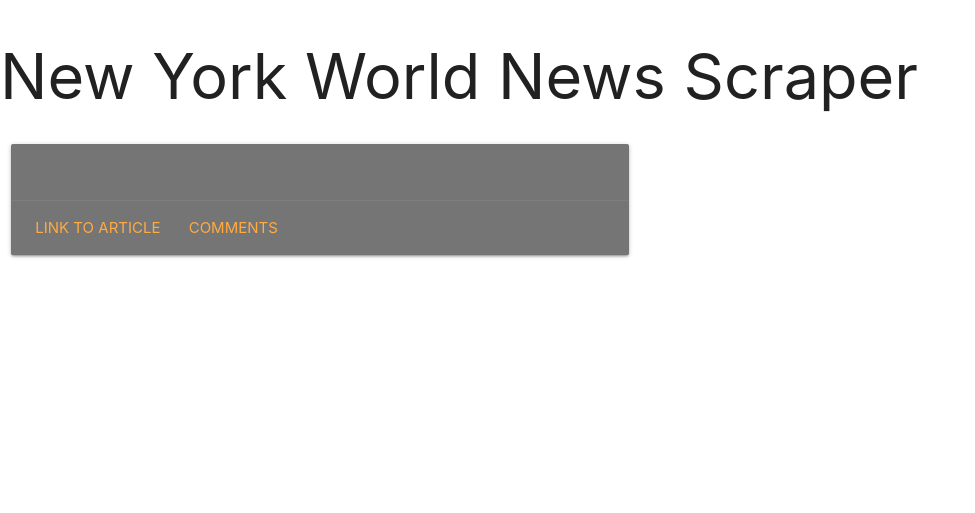
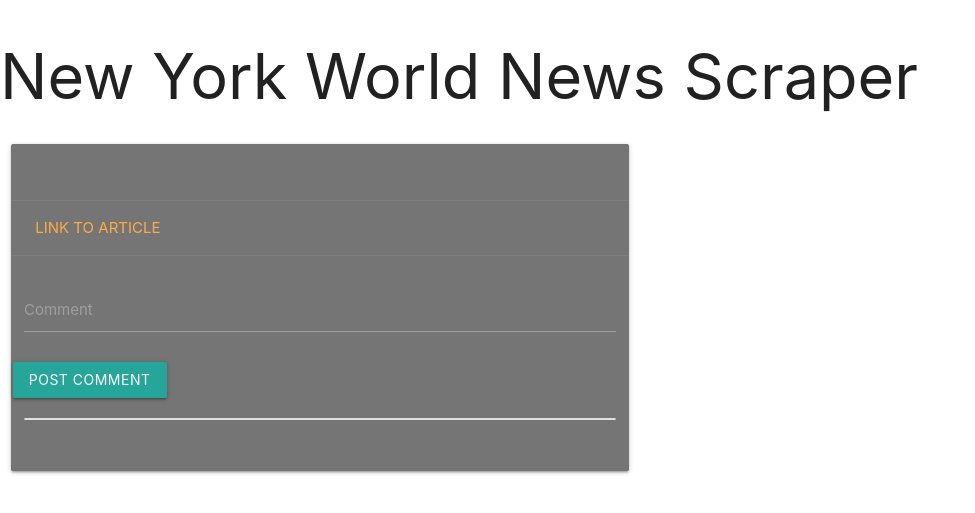
Before and after one commit to kepa4/news-scraper, a Node server app: page /articles in a window 1280 px wide. Shown: the top 513 px of the page, without its empty margins (0-975 px from the left). Run offline with Node 20, Linux system fonts and the light colour scheme; tables that the repository leaves empty hold one stand-in row (values such as "Sample post"); some libraries are stand-ins or nearby versions.

Commit message:
Implement a way to create comments

```diff
--- a/controllers/routes.js
+++ b/controllers/routes.js
@@ -85,9 +85,55 @@
         console.log(err);
       } else {
         var expbsObject = {articles: data};
+        console.log(expbsObject.articles[0]);
         res.render('index', expbsObject);
       }
     });
 });
 
+router.get('/articles/:id', function(req, res) {
+  Article.findOne({_id: req.params.id})
+    .populate('Comment')
+    .then(function(dbArticle) {
+      res.json(dbArticle);
+    })
+    .catch(function(err) {
+      res.json(err);
+    });
+});
+
+router.post('/articles/:id', function(req, res) {
+  Comment.create(req.body)
+    .then(function(dbComment) {
+      return Article.findOneAndUpdate(
+        {_id: req.params.id},
+        {$push: {comments: dbComment}},
+        {new: true},
+      );
+    })
+    .then(function(dbArticle) {
+      res.json(dbArticle);
+    })
+    .catch(function(err) {
+      res.json(err);
+    });
+});
+
+router.put('/articles/delete/:id', function(req, res) {
+  Comment.update(req.body)
+    .then(function(dbComment) {
+      return Article.findOneAndUpdate(
+        {},
+        {$pull: {comments: {$in: [dbComment._id]}}},
+        {},
+      );
+    })
+    .then(function(dbArticle) {
+      res.json(dbArticle);
+    })
+    .catch(function(err) {
+      res.json(err);
+    });
+});
+
 module.exports = router;
--- a/models/comments.js
+++ b/models/comments.js
@@ -3,7 +3,6 @@
 var Schema = mongoose.Schema;
 
 var CommentSchema = new Schema({
-  author: String,
   comment: String,
 });
 
--- /dev/null
+++ b/public/app.js
@@ -0,0 +1,40 @@
+$(document).on('click', '#commentSubmit', function() {
+  event.preventDefault();
+
+  var thisId = $(this).attr('data-id');
+  var comment = $('#commentInput').val();
+
+  $.ajax({
+    method: 'POST',
+    url: '/articles/' + thisId,
+    data: {
+      comment: $('#commentInput').val(),
+    },
+  }).then(function(data) {
+    console.log(data);
+    $('commentInput').empty();
+  });
+
+  $('#collection').append(`<li class="collection-item">${comment}</li>`);
+  $('#commentInput').val('');
+});
+
+// following code is not used anywhere and does not work
+$(document).on('click', '#deleteComment', function() {
+  event.preventDefault();
+
+  var thisId = $(this).attr('data-id');
+
+  $.ajax({
+    method: 'PUT',
+    url: '/articles/delete/' + thisId,
+    data: {
+      comment: $('#commentInput').val(),
+    },
+  }).then(function(data) {
+    console.log(data);
+    $('commentInput').empty();
+  });
+
+  $('#commentInput').val('');
+});
--- a/views/index.handlebars
+++ b/views/index.handlebars
@@ -3,4 +3,5 @@
   {{#each articles}}
     {{> articles/articles-block}}
   {{/each}}
+
 </ul>
--- a/views/layouts/main.handlebars
+++ b/views/layouts/main.handlebars
@@ -4,11 +4,16 @@
     <meta charset="utf-8">
     <title>Example App</title>
     <link rel="stylesheet" href="https://cdnjs.cloudflare.com/ajax/libs/materialize/1.0.0/css/materialize.min.css">
+    <link href="https://fonts.googleapis.com/icon?family=Material+Icons" rel="stylesheet">
+
 </head>
 <body>
 
     {{{body}}}
 
     <script src="https://cdnjs.cloudflare.com/ajax/libs/materialize/1.0.0/js/materialize.min.js"></script>
+    <script src="https://code.jquery.com/jquery-3.3.1.min.js" integrity="sha256-FgpCb/KJQlLNfOu91ta32o/NMZxltwRo8QtmkMRdAu8=" crossorigin="anonymous"></script>
+    <script src="app.js"></script>
+
 </body>
 </html>
--- a/views/partials/articles/articles-block.handlebars
+++ b/views/partials/articles/articles-block.handlebars
@@ -10,7 +10,22 @@
         </div>
         <div class="card-action">
           <a href="https://www.nytimes.com{{link}}">link to article</a>
-          <a>Comments</a>
+        </div>
+        <div class="card-action">
+        <div class="row">
+            <div class="row">
+              <div class="input-field col s12">
+                <textarea id="commentInput" class="materialize-textarea"></textarea>
+                <label for="commentInput">Comment</label>
+              </div>
+              <button data-id="{{_id}}" id="commentSubmit" class="btn waves-effect waves-light">Post Comment</button>
+            </div>
+          <ul id="collection" class="collection">
+            {{#each comments}}
+              {{> articles/comments-block}}
+            {{/each}}
+          </ul>
+        </div>
         </div>
       </div>
     </div>
--- /dev/null
+++ b/views/partials/articles/comments-block.handlebars
@@ -0,0 +1 @@
+<li class="collection-item">{{comment}}</li>
```
